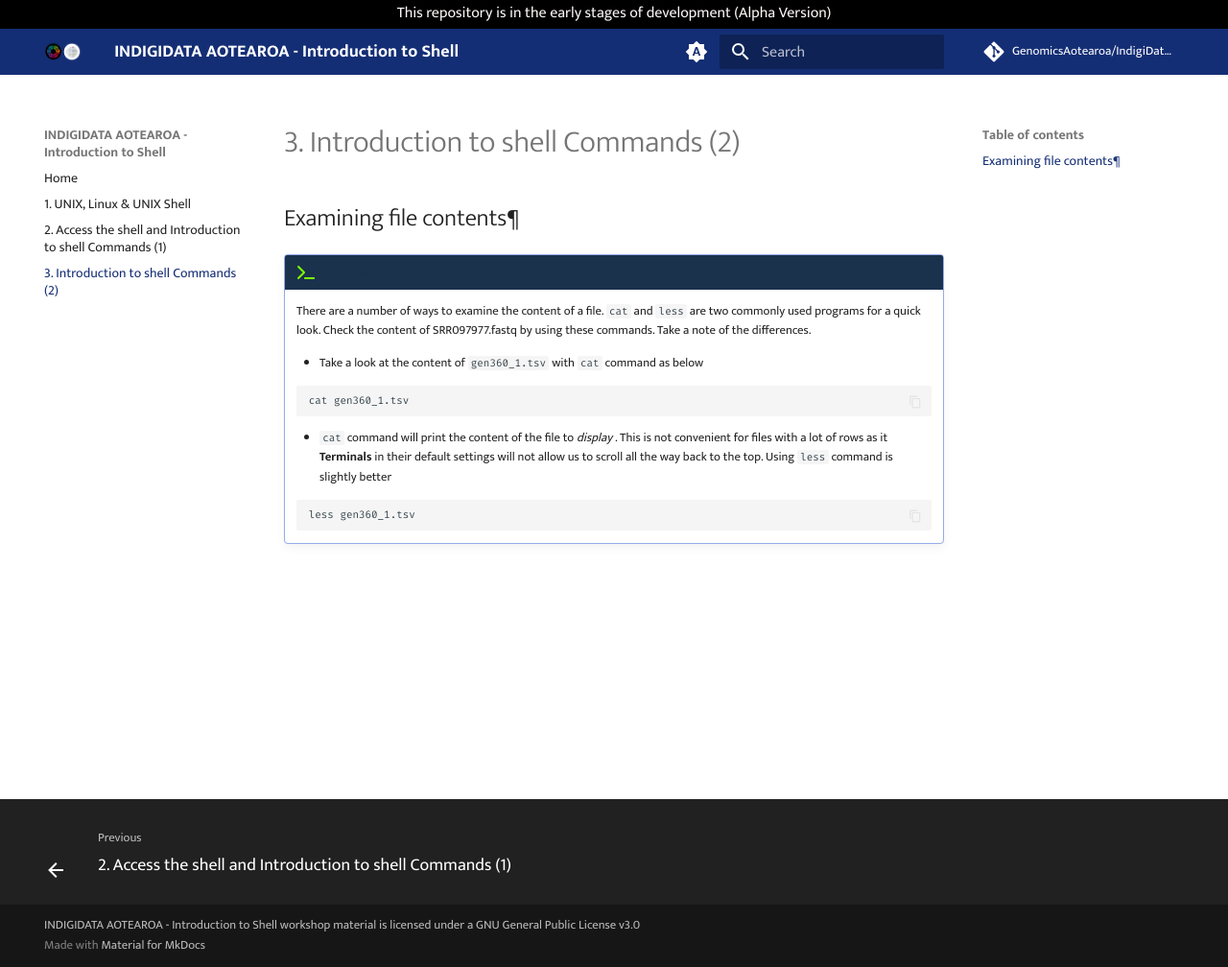
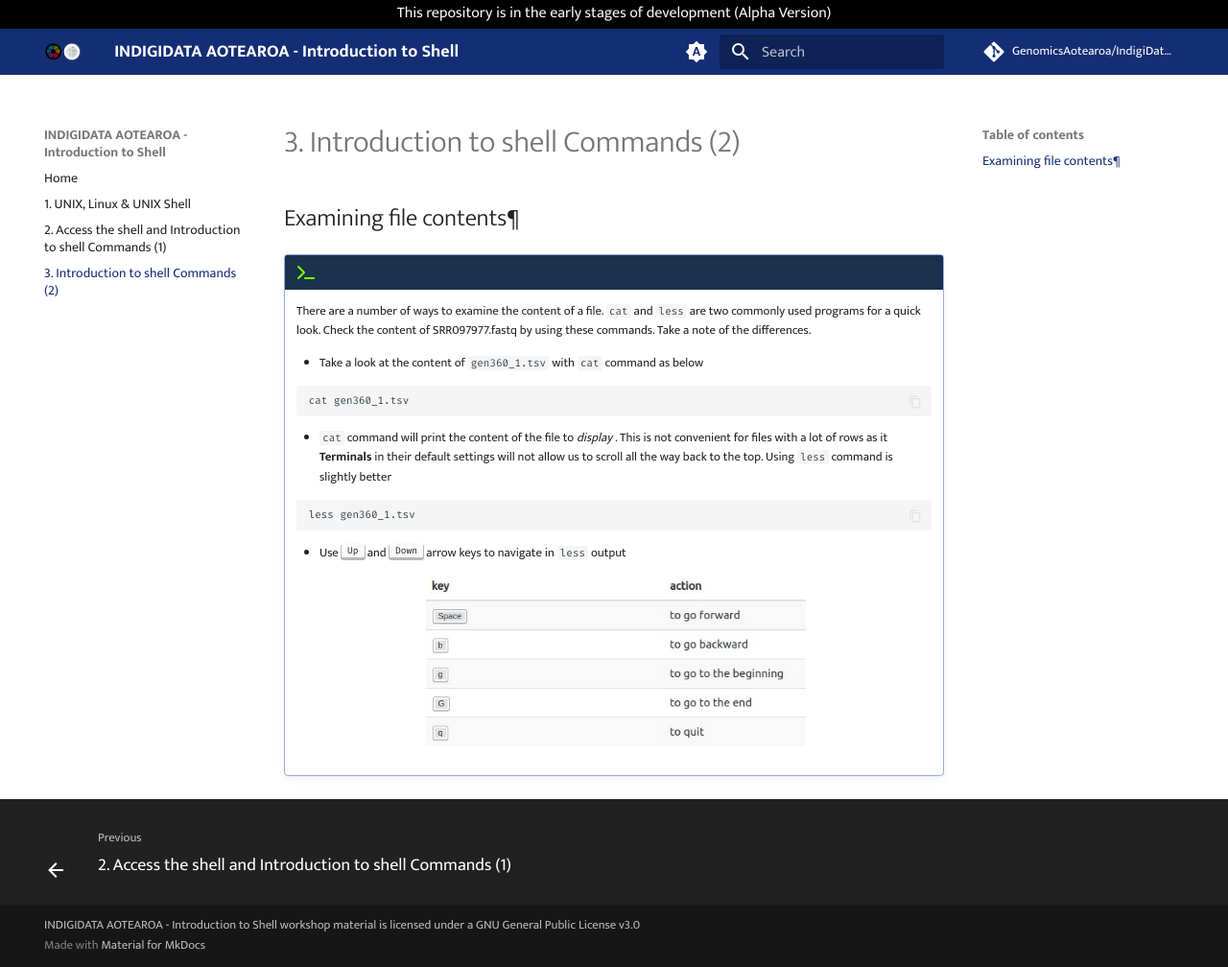
Before and after one commit to GenomicsAotearoa/IndigiDataAotearoa-IntroToShell, an MkDocs documentation site: the page built from docs/3-intro2shellcommands.md, in a window 1280 px wide and 1008 px high. Shown: the whole window at 96% size. Built offline with MkDocs 1.6.1 and Material for MkDocs 9.7.7, drawn with Linux system fonts in a browser that asks for light colours; comment, search, counter and statistics services are not loaded.

Commit message:
elaborate less command

````diff
--- a/docs/3-intro2shellcommands.md
+++ b/docs/3-intro2shellcommands.md
@@ -18,3 +18,7 @@
     ```bash
     less gen360_1.tsv
     ```
+
+    - Use <KBD>Up</KBD> and <KBD>Down</KBD> arrow keys to navigate in `less` output
+
+    <center>![image](./images/ex1_less_shortcuts.jpg){width="400"}</center>
````
Also changed, not shown: docs/images/ex1_less_shortcuts.jpg (added).
